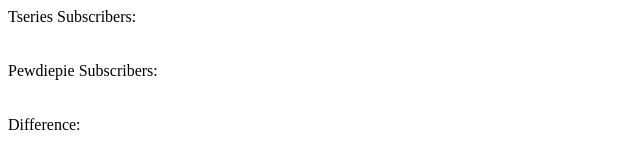
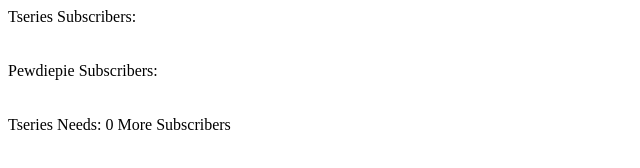
Before and after one commit to ritstar/subscriber-counter, a plain HTML site: page Subscriber-Counter-Pewdiepie-vs-Tseries.html in a window 1280 px wide. Shown: the whole page, without its empty margins (0-640 px from the left). Drawn offline with nearby package versions, Linux system fonts and the light colour scheme; no server answers.

Commit message:
Tseries vs Pewdiepie

```diff
--- a/index.html
+++ b/Subscriber-Counter-Pewdiepie-vs-Tseries.html
@@ -8,18 +8,20 @@
        $(document).ready(function() {
          var url = 'https://www.googleapis.com/youtube/v3/channels?part=statistics&forUsername=tseries&fields=items/statistics/subscriberCount&key=AIzaSyCio_-QJ74DEF5Wp1ZGvVKw7eaKQxuUqiQ';
          var url2 = 'https://www.googleapis.com/youtube/v3/channels?part=statistics&forUsername=pewdiepie&fields=items/statistics/subscriberCount&key=AIzaSyCio_-QJ74DEF5Wp1ZGvVKw7eaKQxuUqiQ';
-
+         var pewdie=0, tser=0, diff=0;
         setInterval(function() {
 
           $.getJSON(url).done(function(data){
                $('#subs-c').text(data.items[0].statistics.subscriberCount);
+               tser=parseInt(data.items[0].statistics.subscriberCount)
             });
 
             $.getJSON(url2).done(function(data2){
                  $('#subs-p').text(data2.items[0].statistics.subscriberCount);
+                 pewdie=parseInt(data2.items[0].statistics.subscriberCount)
               });
-
-          #('#subs-d').text()
+          diff=pewdie-tser;
+          $('#subs-d').text(diff);
        },1000);
 });
 
@@ -28,6 +30,6 @@
   <body>
       Tseries Subscribers: <div id="subs-c"></div><br><br>
       Pewdiepie Subscribers: <div id="subs-p"></div><br><br>
-      Difference: <div id="subs-d"></div>
+      Tseries Needs: <span id="subs-d"></span><span> More Subscribers</span>
   </body>
 </html>
```
